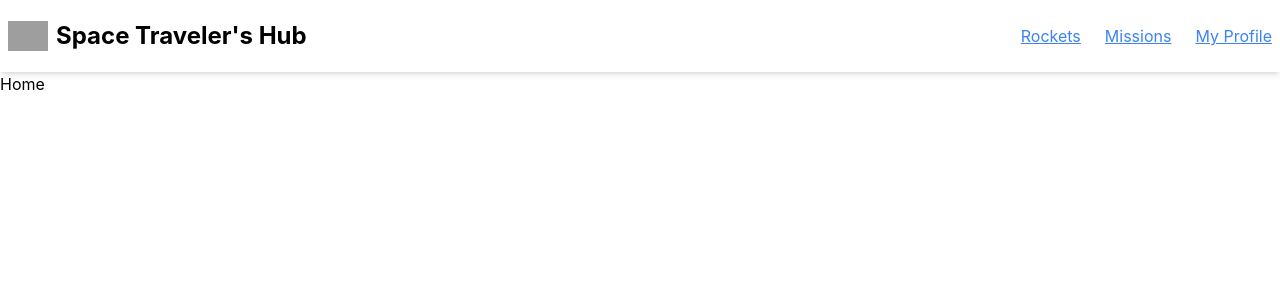
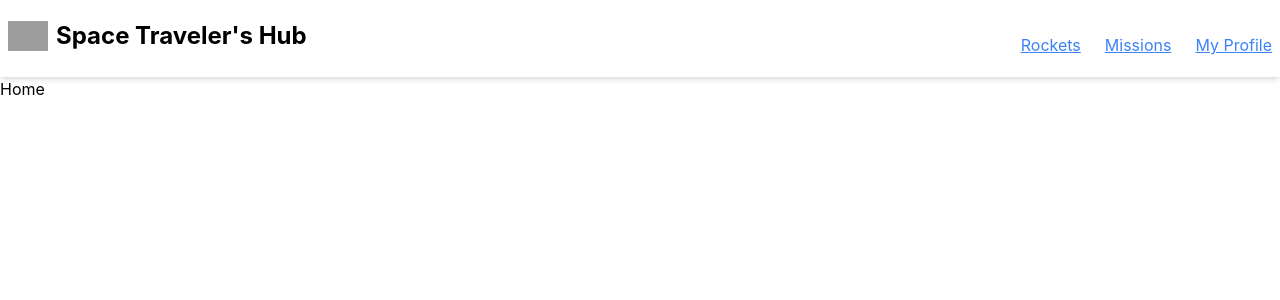
Before and after one commit to kimitaWanjohi/space-travelers-hub, a React (Create React App) app: page / in a window 1280 px wide. Shown: the top 300 px of the page. Built offline with nearby package versions, Linux system fonts and the light colour scheme; grey boxes are pictures that could not be loaded.

Commit message:
replace button with Navlink

```diff
--- a/src/components/Navbar.js
+++ b/src/components/Navbar.js
@@ -1,42 +1,36 @@
 /* eslint-disable jsx-a11y/no-static-element-interactions */
-import { useNavigate } from "react-router-dom";
+import { NavLink } from "react-router-dom";
 
 export default function Navbar() {
-  const navigate = useNavigate();
   return (
     <nav className="py-5 px-2 shadow-md">
-      <div className="container mx-auto flex justify-between">
+      <div className="container mx-auto flex items-baseline justify-between">
         <div className="flex items-center">
           <img src="/planet.png" alt="logo" className="w-10" />
           <h1 className="text-2xl font-bold ml-2">{`Space Traveler's Hub`}</h1>
         </div>
         <ul className="flex items-center">
           <li className="mr-6">
-            <button
-              type="button"
+            <NavLink
+              to="/"
               className="text-md bg-white underline text-blue-500 cursor-pointer hover:text-blue-700"
-              onClick={() => navigate("/")}
             >
               Rockets
-            </button>
+            </NavLink>
           </li>
           <li className="mr-6">
-            <button
-              type="button"
+            <NavLink
               className="text-md bg-white underline text-blue-500 cursor-pointer hover:text-blue-700"
-              onClick={() => navigate("/missions")}
             >
               Missions
-            </button>
+            </NavLink>
           </li>
           <li>
-            <button
-              type="button"
+            <NavLink
               className="text-md bg-white underline text-blue-500 cursor-pointer hover:text-blue-700"
-              onClick={() => navigate("/my-profile")}
             >
               My Profile
-            </button>
+            </NavLink>
           </li>
         </ul>
       </div>
```
